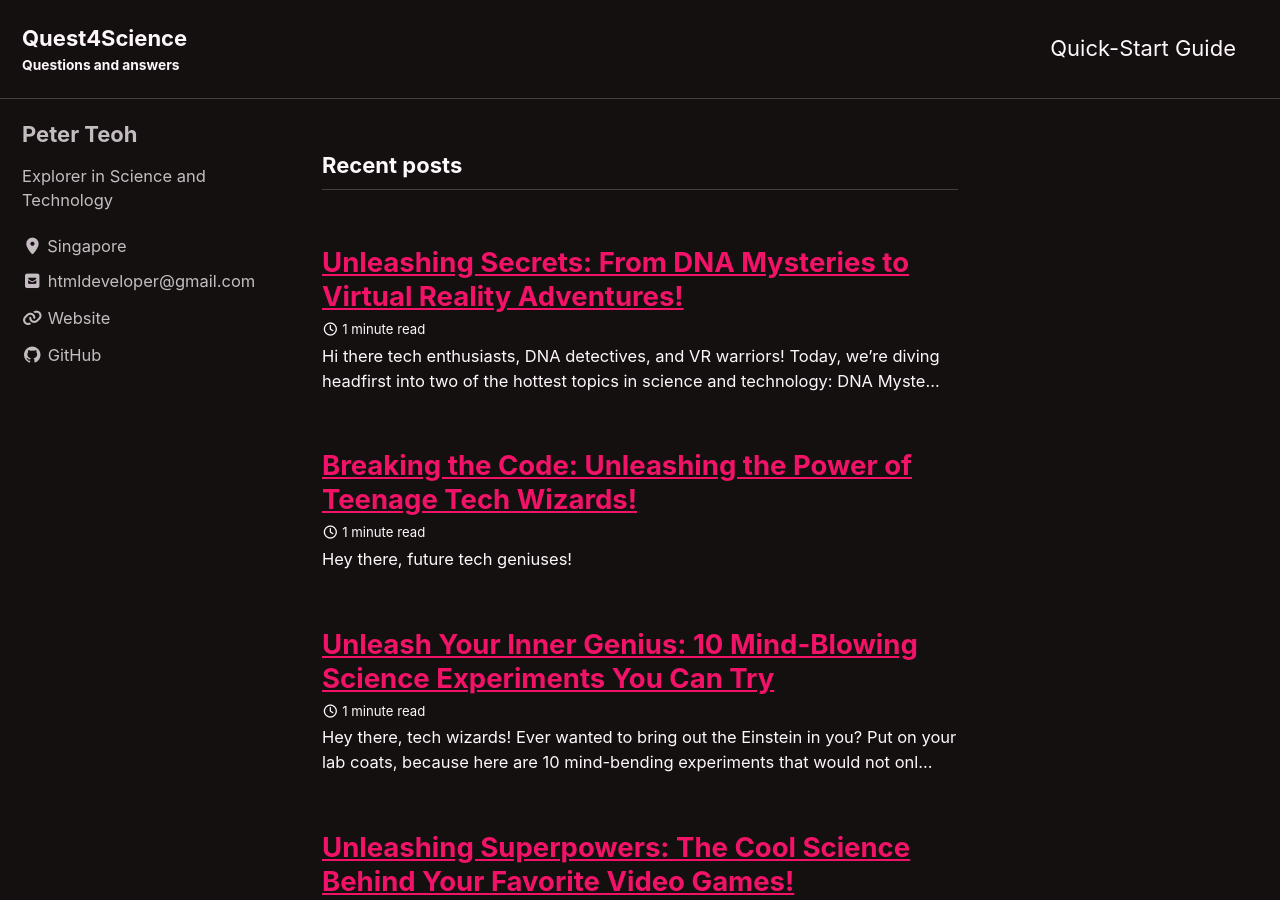
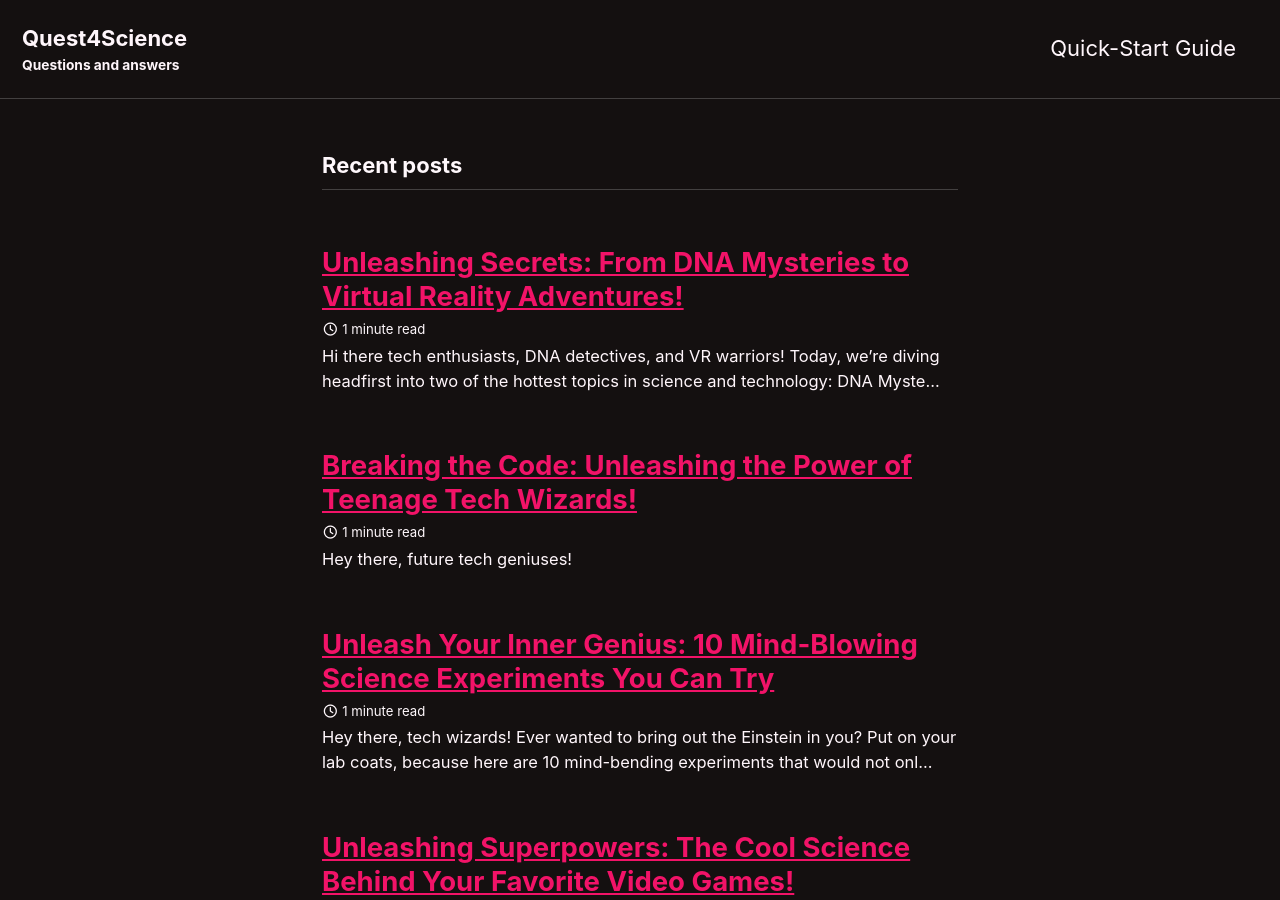
Before and after one commit to tthtlc/quest4science, a Jekyll site: the page built from index.html, in a window 1280 px wide and 900 px high. Built offline with Jekyll 4.4.1, drawn with Linux system fonts in a browser that asks for light colours; cached includes are drawn as plain includes; the list of posts is cut into pages by our own code.

Commit message:
modified:   _config.yml _config.yml.orig _config.yml.orig2

```diff
--- a/_config.yml
+++ b/_config.yml
@@ -20,8 +20,8 @@ rtl                      : # true, false (default) # turns direction of the page
 title                    : "Quest4Science"
 title_separator          : "-"
 subtitle                 : "Questions and answers" # site tagline that appears below site title in masthead
-name                     : "Peter Teoh"
-description              : "Exploration of unknown in science and technology for the teenager."
+name                     :
+description              :
 url			 : "https://quest4science.xyz" # the base hostname & protocol for your site e.g. "https://mmistakes.github.io"
 production_url		 : "https://quest4science.xyz"
 baseurl                  : # the subpath of your site, e.g. "/blog"
@@ -113,22 +113,22 @@ analytics:
 
 
 # Site Author
-author:
-  name             : "Peter Teoh"
-  avatar           : # path of avatar image, e.g. "/assets/images/bio-photo.jpg"
-  bio              : "Explorer in Science and Technology"
-  location         : "Singapore"
-  email            :
-  links:
-    - label: "htmldeveloper@gmail.com"
-      icon: "fas fa-fw fa-envelope-square"
-      url: "mailto:htmldeveloper@gmail.com"
-    - label: "Website"
-      icon: "fas fa-fw fa-link"
-      url: "https://quest4science.xyz"
-    - label: "GitHub"
-      icon: "fab fa-fw fa-github"
-      url: "https://github.com/tthtlc"
+#author:
+#  name             : "Peter Teoh"
+#  avatar           : # path of avatar image, e.g. "/assets/images/bio-photo.jpg"
+#  bio              : "Explorer in Science and Technology"
+#  location         : "Singapore"
+#  email            :
+#  links:
+#    - label: "htmldeveloper@gmail.com"
+#      icon: "fas fa-fw fa-envelope-square"
+#      url: "mailto:htmldeveloper@gmail.com"
+#    - label: "Website"
+#      icon: "fas fa-fw fa-link"
+#      url: "https://quest4science.xyz"
+#    - label: "GitHub"
+#      icon: "fab fa-fw fa-github"
+#      url: "https://github.com/tthtlc"
 
 # Site Footer
 footer:
```
